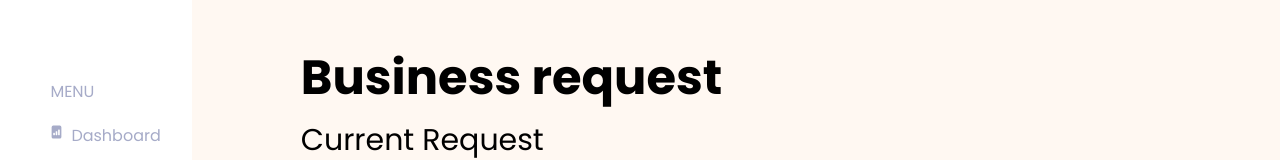
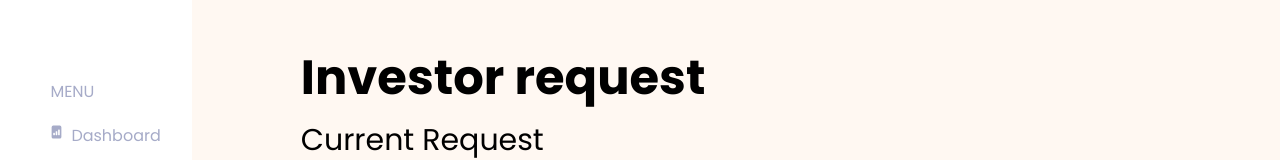
Before and after one commit to woraamy/B2D-Venture, a Next.js app in the folder b2d-venture/: page /admin/1/investor-request in a window 1280 px wide. Shown: the top 160 px of the page. Built offline with nearby package versions, Linux system fonts and the light colour scheme; no server answers; the database is empty.

Commit message:
fix wrong head name

```diff
--- a/b2d-venture/app/(dashboard)/admin/[id]/investor-request/page.tsx
+++ b/b2d-venture/app/(dashboard)/admin/[id]/investor-request/page.tsx
@@ -16,7 +16,7 @@ export default async function Page({ params }) {
     return(
         <div>
             <div className="ml-[10%] mt-[5%] w-[85vw]">
-                <h1 className="text-5xl font-bold">Business request</h1>
+                <h1 className="text-5xl font-bold">Investor request</h1>
                 <h1 className="text-3xl mt-5">Current Request</h1>
                 <div className="w-[80%]">
                     <div className="flex mt-5">
--- a/b2d-venture/app/(dashboard)/admin/[id]/page.tsx
+++ b/b2d-venture/app/(dashboard)/admin/[id]/page.tsx
@@ -102,7 +102,7 @@ export default async function Page({ params }) {
                         </div>
                     </div>
                     <div className="ml-7">
-                        <h1 className="text-[32px] mt-5 font-bold">Business request</h1>
+                        <h1 className="text-[32px] mt-5 font-bold">Investor request</h1>
                         <div className="flex px-5 py-5 w-[37vw] h-[42vh] mt-5 bg-white rounded-xl shadow-md">
                             {investorRequest.map((req)=>(
                                 <InvestorRequestCard
```
